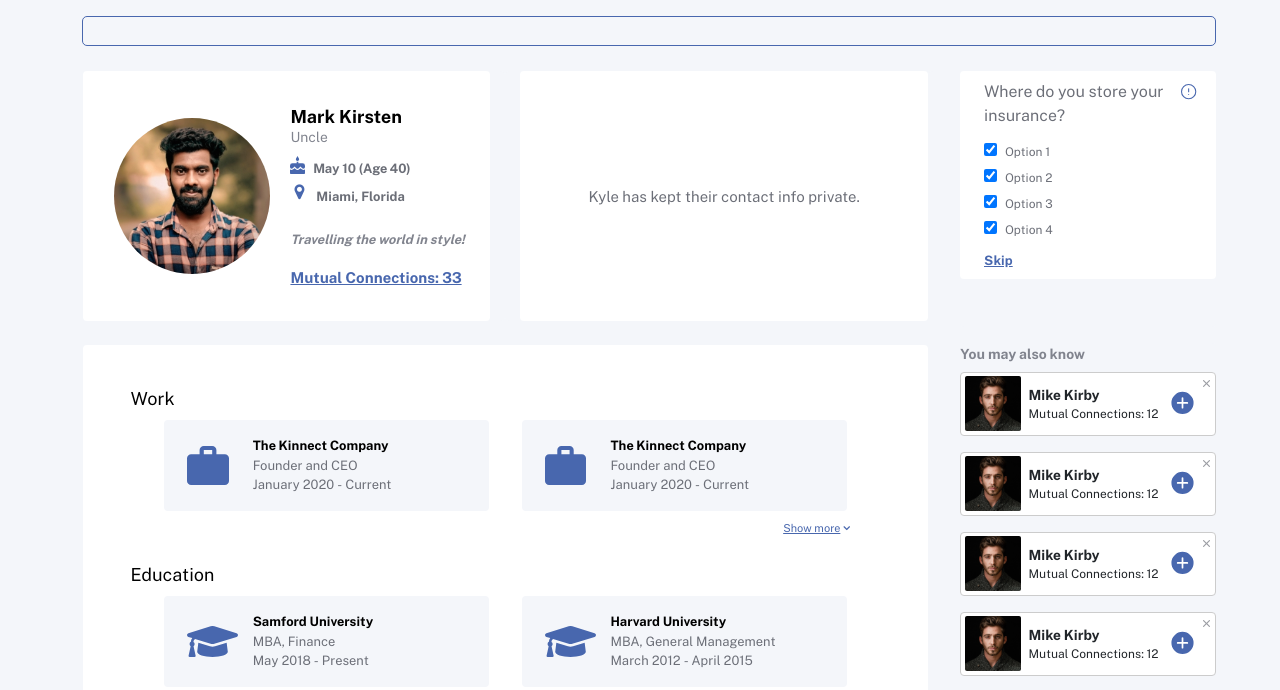
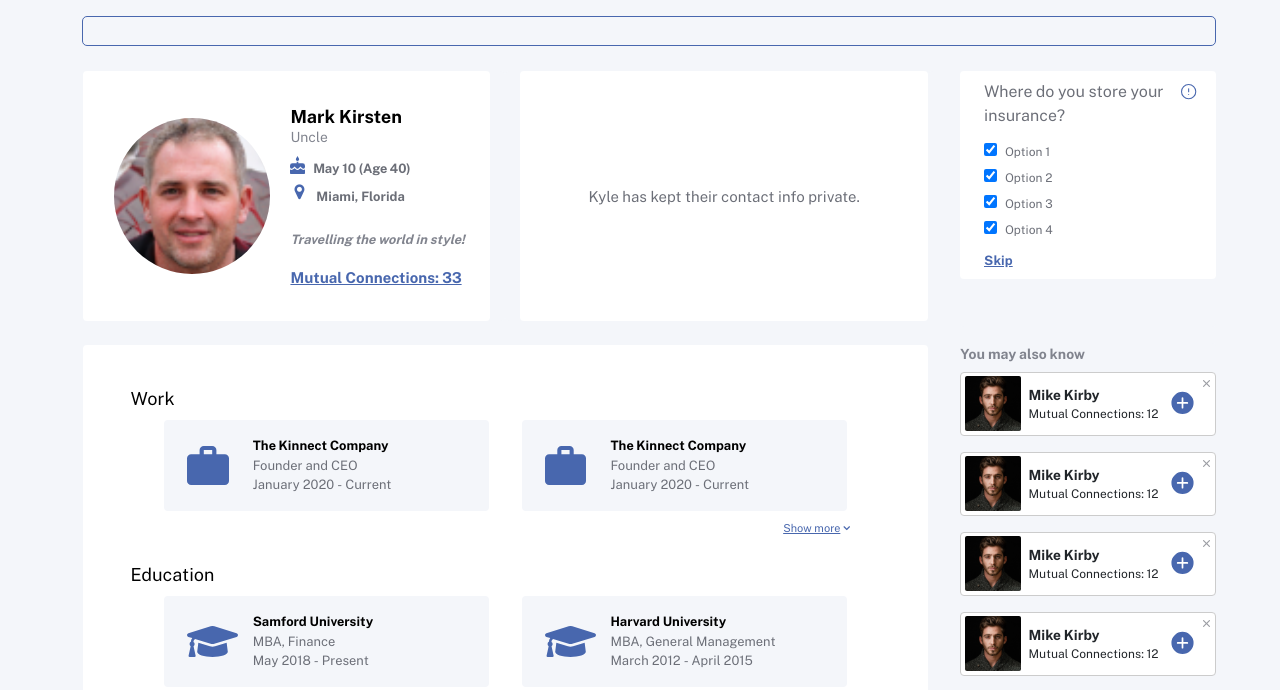
Before and after one commit to Kushagra-ag/kinnect, a plain HTML site: page profile-connected.html in a window 1280 px wide. Shown: the part 75-765 px from the top of the page. Drawn offline with Linux system fonts and the light colour scheme.

Commit message:
profile module

```diff
--- a/profile-connected.html
+++ b/profile-connected.html
@@ -367,7 +367,7 @@
                         <div class="My-profile align-items-center overflow-hidden d-flex bg-white h-100 rounded col-12" >
                             <!------My profle items------->
                             <div class="col-md-6 profile-display-pic col-xs-12 text-truncate px-3">
-                                <img src="./assets/images/user-pic.jpg" class=" w-100">
+                                <img src="./assets/images/bill.png" class=" w-100">
                             </div>
                             <div class="col-md-6 col-xs-12 custom-grey p-0 m-0 pl-1 f13 h-100 my-info text-truncate">
                                 <div class="d-flex justify-content-end pt-4 pr-1  ">
```
